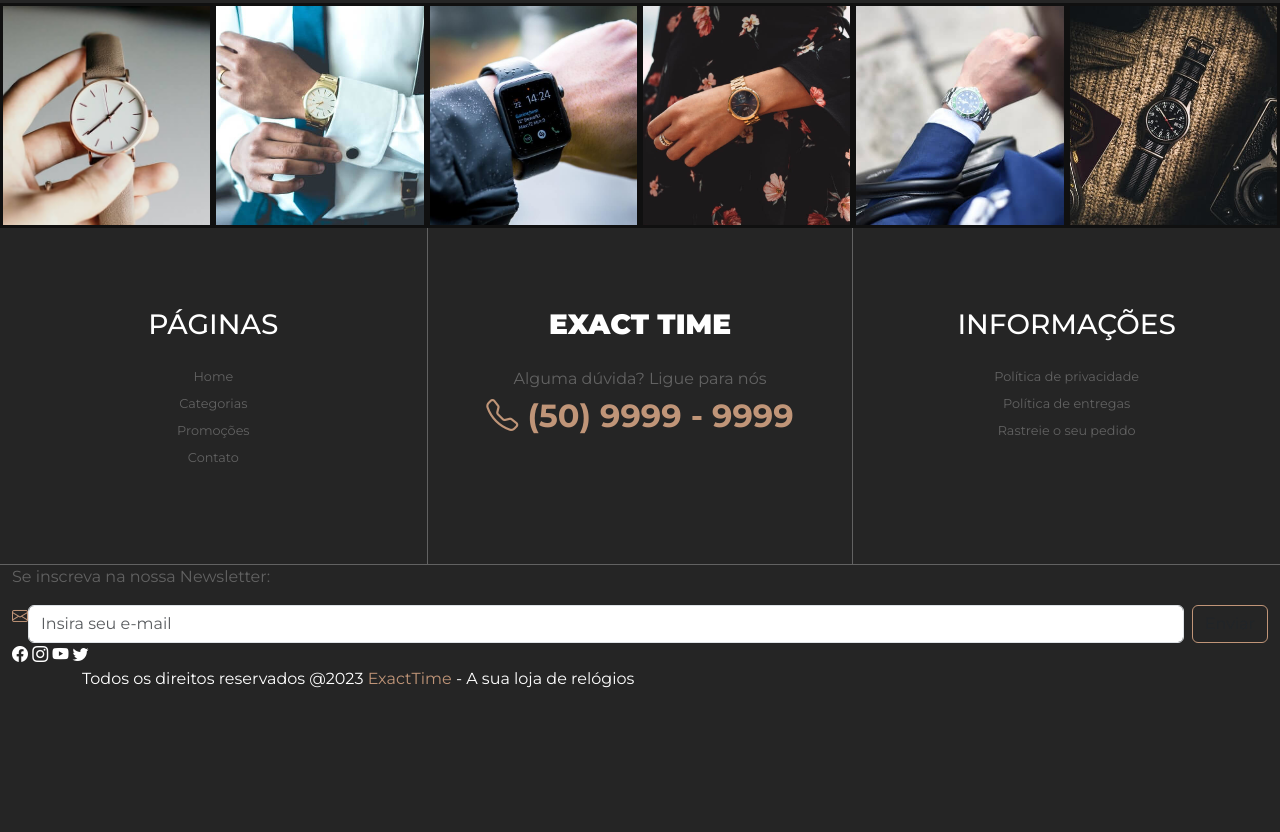
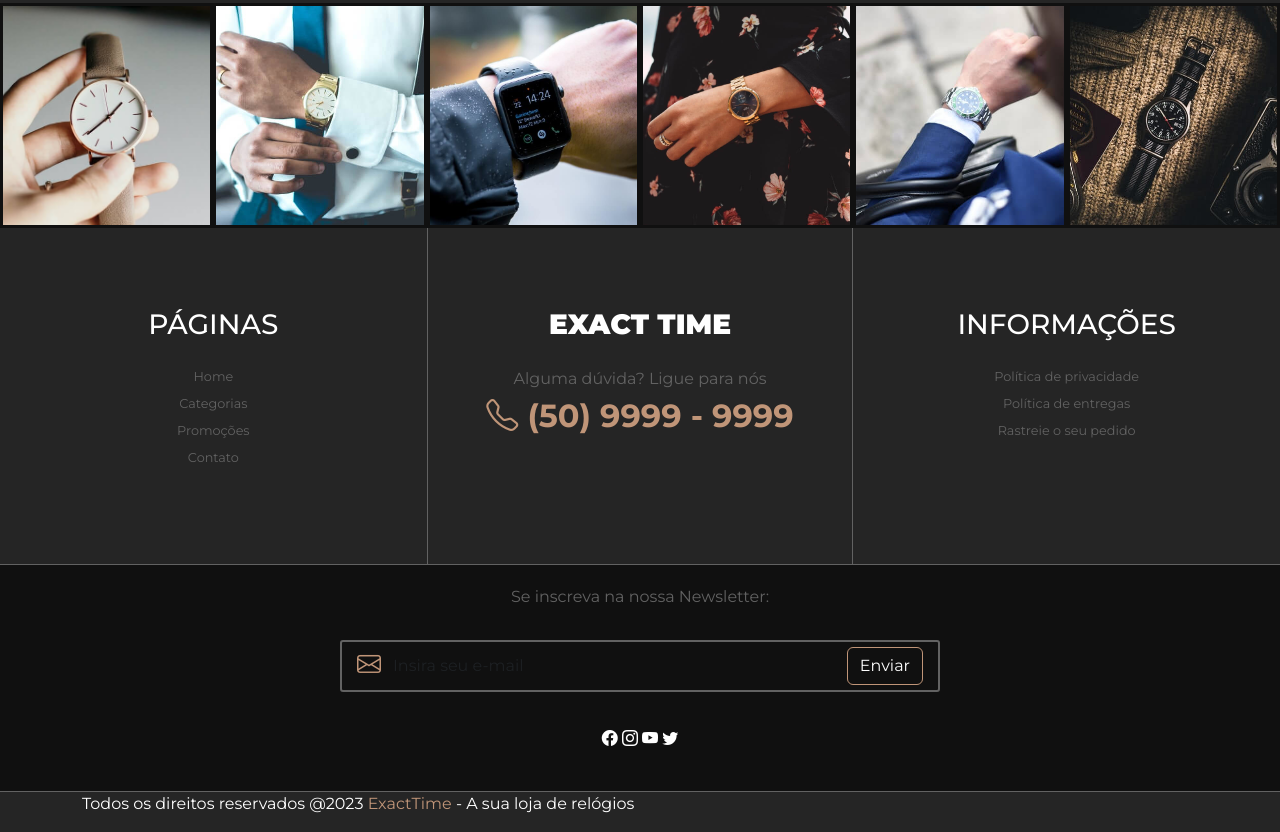
Before and after one commit to emersonthiago168/bootstrap, a plain HTML site: page 10_exacttime/index.html in a window 1280 px wide. Shown: the part 3464-4296 px from the top of the page. Before the commit the page ends 4171 px from the top, so only its background shows below. Drawn offline with nearby package versions, Linux system fonts and the light colour scheme.

Commit message:
estilizando elementos finais

```diff
--- a/10_exacttime/css/style.css
+++ b/10_exacttime/css/style.css
@@ -96,31 +96,36 @@ body {
     }
 }
 
-#search-form {
+#search-form,
+#news-form {
     width: 100%;
     margin: 2em 0;
 }
 
 @media(min-width: 768px) {
-    #search-form {
+    #search-form,
+    #news-form {
         width: 50%;
         margin: 0;
     }
 }
 
-#search-form {
+#search-form,
+#news-form {
     border: 2px solid #626262;
     border-radius: 3px;
     padding: 5px 15px;
 }
 
-#search-form input {
+#search-form input,
+#news-form input {
     background-color: transparent;
     border: none;
     color: #fff;
 }
 
-#search-form input:focus {
+#search-form input:focus,
+#news-form input:focus {
     box-shadow: none;
 }
 
@@ -445,3 +450,27 @@ body {
     font-size: 2em;
     margin-top: -15px;
 }
+
+/* NEWSLETTER */
+#newsletter-container {
+    border-bottom: 1px solid #626262;
+    text-align: center;
+    padding: 20px;
+}
+
+#news-form {
+    max-width: 600px;
+    margin: 15px auto;
+}
+
+#news-form i {
+    font-size: 1.5em;
+}
+
+#news-form .btn {
+    color: #fff;
+}
+
+#social-container {
+    margin: 20px auto;
+}
--- a/10_exacttime/index.html
+++ b/10_exacttime/index.html
@@ -332,7 +332,7 @@
                 </div>
             </div>
         </div>
-        <div class="container-fluid" id="newsletter-container">
+        <div class="container-fluid dark-bg-color" id="newsletter-container">
             <div class="col-12">
                 <div class="row">
                     <p class="secondary-color">Se inscreva na nossa Newsletter:</p>
```
